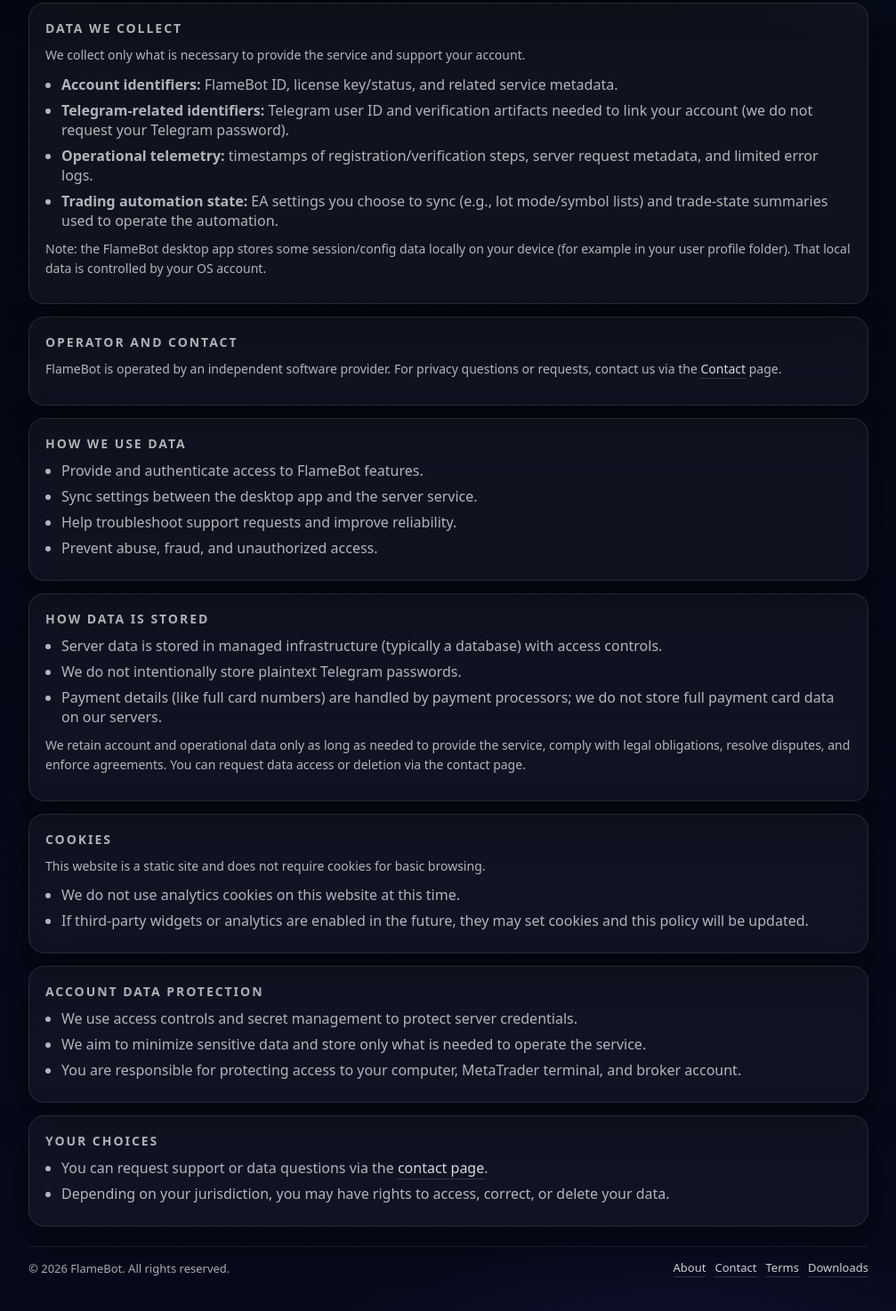
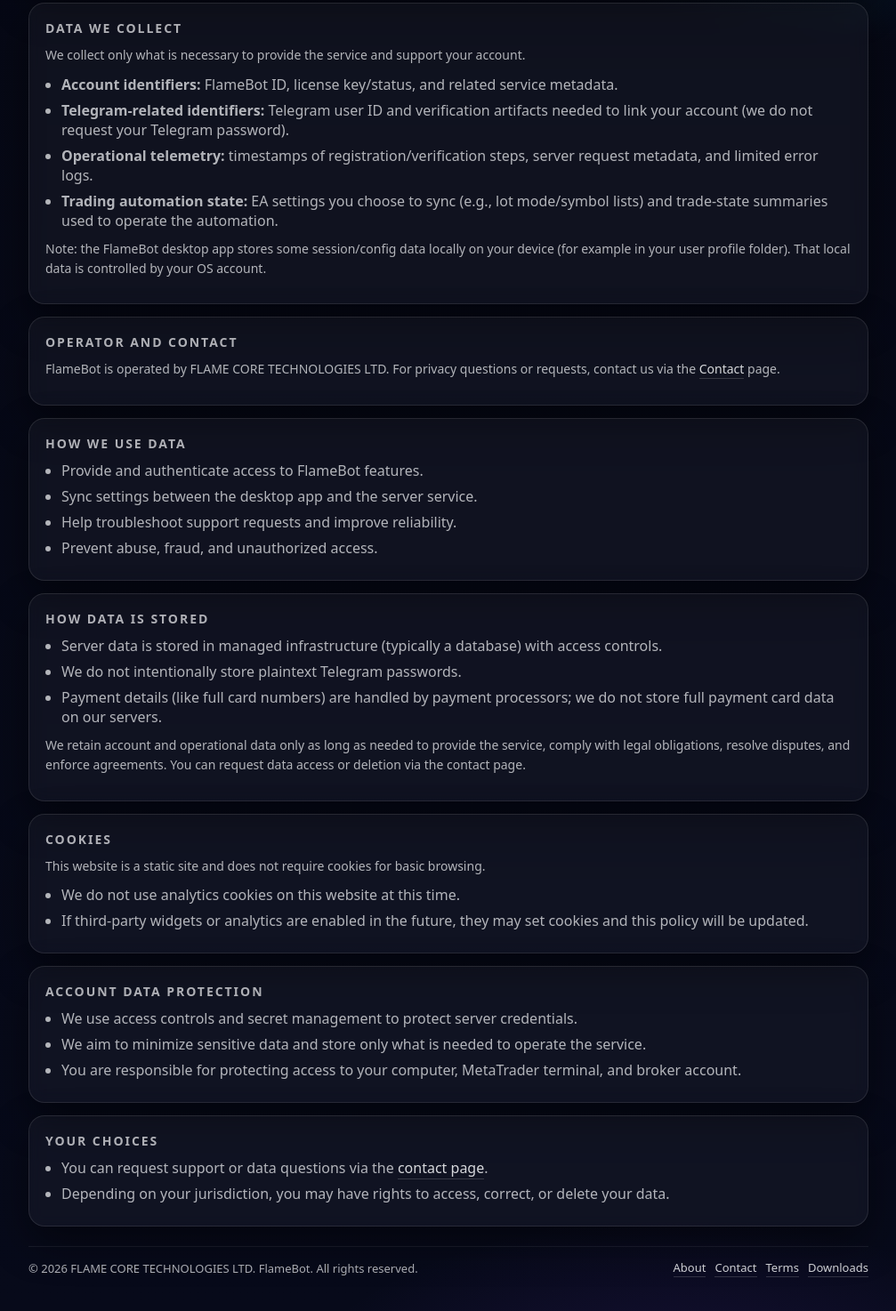
Before and after one commit to Emperorgeneral/FLAMEBOT, a website: page website/privacy.html in a window 1280 px wide. Shown: the part 311-1785 px from the top of the page at 89% size, without its empty margins (136-1143 px from the left). Drawn offline with Linux system fonts and the light colour scheme.

Commit message:
website: add registered company name

```diff
--- a/website/privacy.html
+++ b/website/privacy.html
@@ -215,7 +215,7 @@
 
     <div class="card">
       <h2>Operator and Contact</h2>
-      <p class="muted">FlameBot is operated by an independent software provider. For privacy questions or requests, contact us via the <a href="/contact">Contact</a> page.</p>
+      <p class="muted">FlameBot is operated by FLAME CORE TECHNOLOGIES LTD. For privacy questions or requests, contact us via the <a href="/contact">Contact</a> page.</p>
     </div>
 
     <div class="card">
@@ -265,7 +265,7 @@
     </div>
 
     <div class="footer">
-      <div>© <span id="year"></span> FlameBot. All rights reserved.</div>
+      <div>© <span id="year"></span> FLAME CORE TECHNOLOGIES LTD. FlameBot. All rights reserved.</div>
       <div class="footerLinks">
         <a href="/about">About</a>
         <a href="/contact">Contact</a>
```
Also changed, not shown: website/about.html (+1 -1 lines), website/contact.html (+1 -1 lines), website/download/index.html (+1 -1 lines), website/index.html (+8 -0 lines), website/terms.html (+2 -2 lines).
